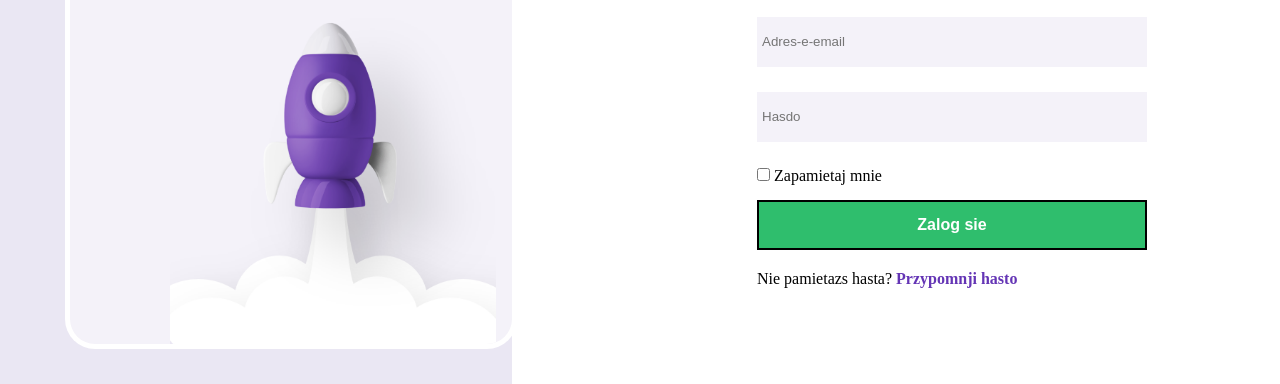
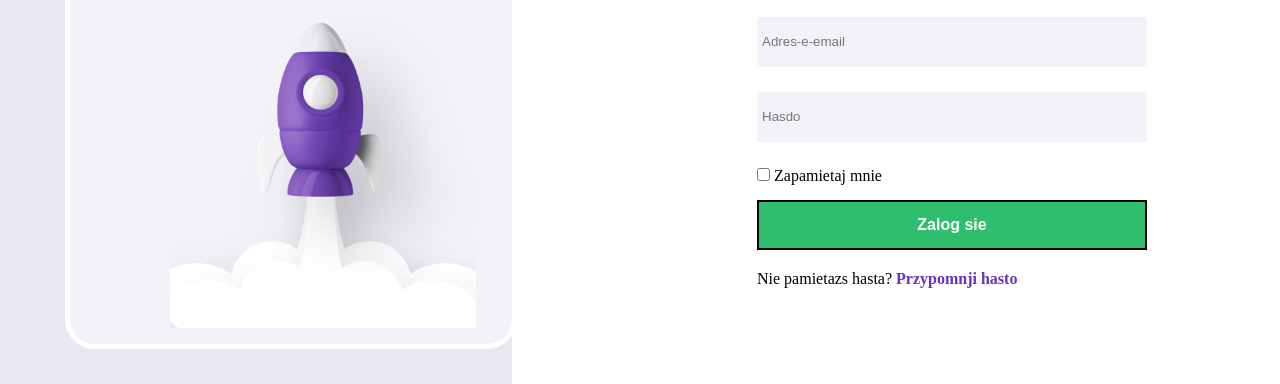
Before and after one commit to TheMich2/TheMich2.github.io, a plain HTML site: page index.html in a window 1280 px wide. Shown: the part 416-800 px from the top of the page. Drawn offline with Linux system fonts and the light colour scheme.

Commit message:
Update index.html

```diff
--- a/index.html
+++ b/index.html
@@ -29,7 +29,7 @@
                 <div class="circulo a"></div>
                 <div class="circulo b"></div>
                 <div class="imagen">
-                    <img src="cohete.png" alt="" height="330px">
+                    <img src="cohete.png" alt="" height="310px">
                 </div>
             </div>
         </div>
```
